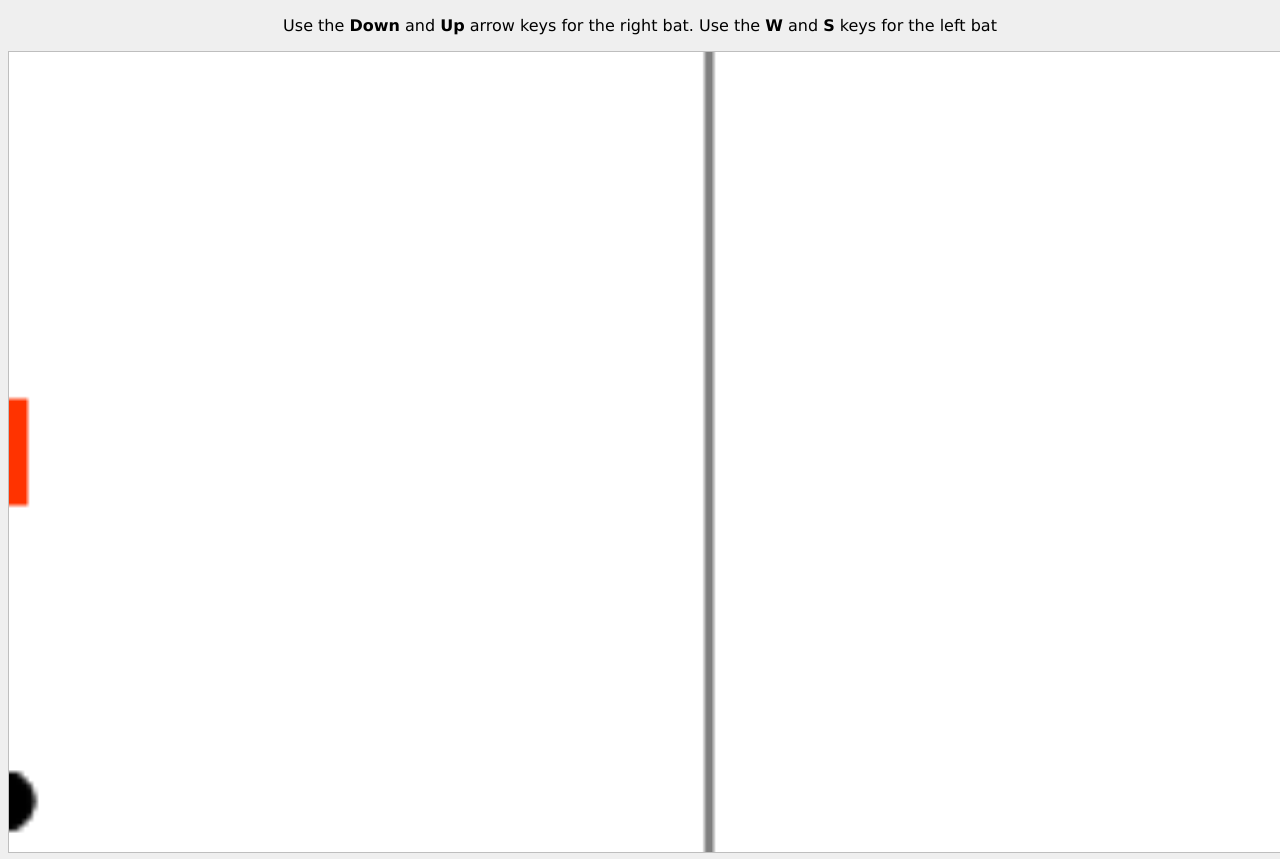
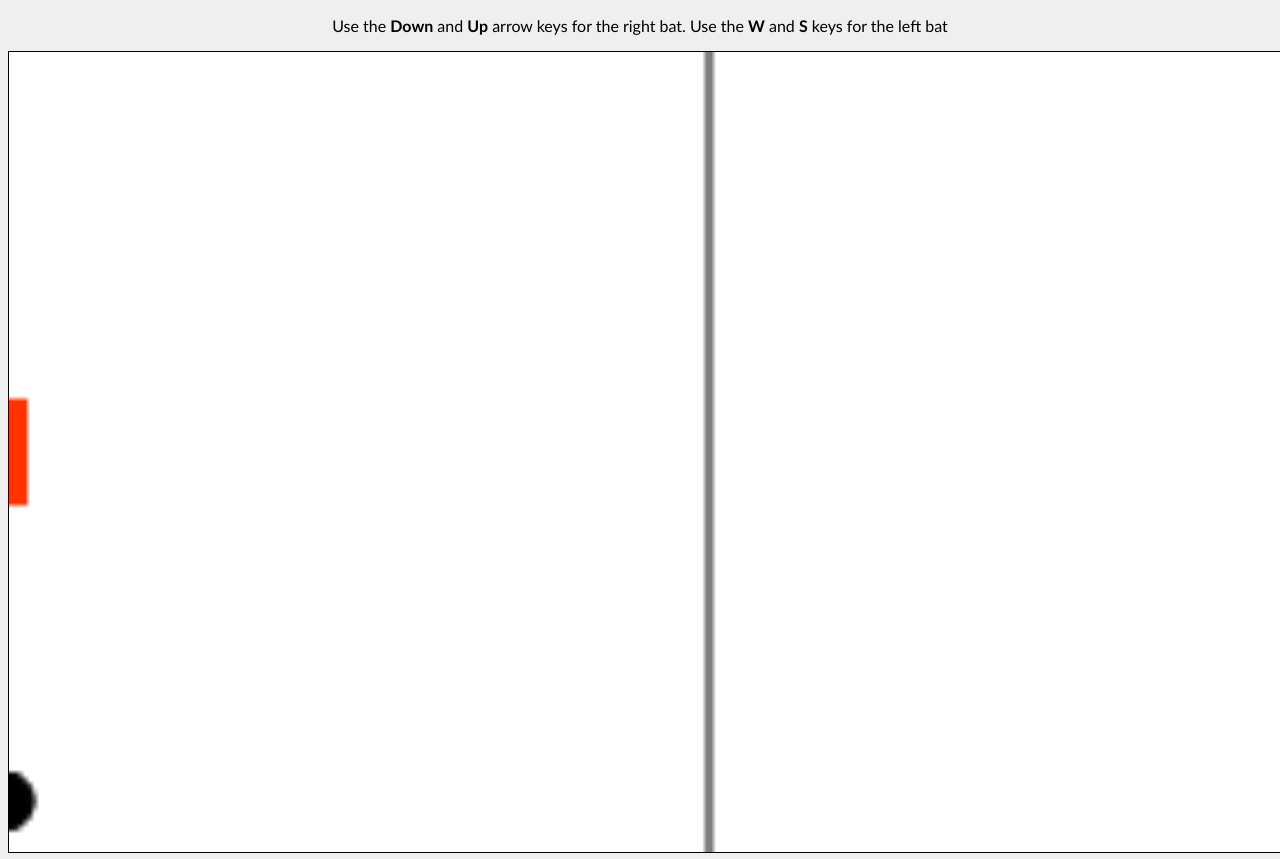
Before and after one commit to andela-nmartin/canten, a website: page app/index.html in a window 1280 px wide. Shown: the top 859 px of the page. Drawn offline with Linux system fonts and the light colour scheme.

Commit message:
new styles

```diff
--- a/app/css/style.css
+++ b/app/css/style.css
@@ -5,7 +5,7 @@ body {
 .titular {
   color: #000;
   font-weight: 500;
-  font-family: "Verdana", "Calibri", Serif;
+  font-family: "Trebuchet MS", Helvetica, sans-serif;
   text-align: center;
 }
 
@@ -17,7 +17,7 @@ body {
 
 #play-field{
   background-color: #FFF;
-  border: 1px solid #BEBEBE;
+  border: 1px solid #000;
   height: 800px;
   margin: auto;
   width: 1400px;
```
